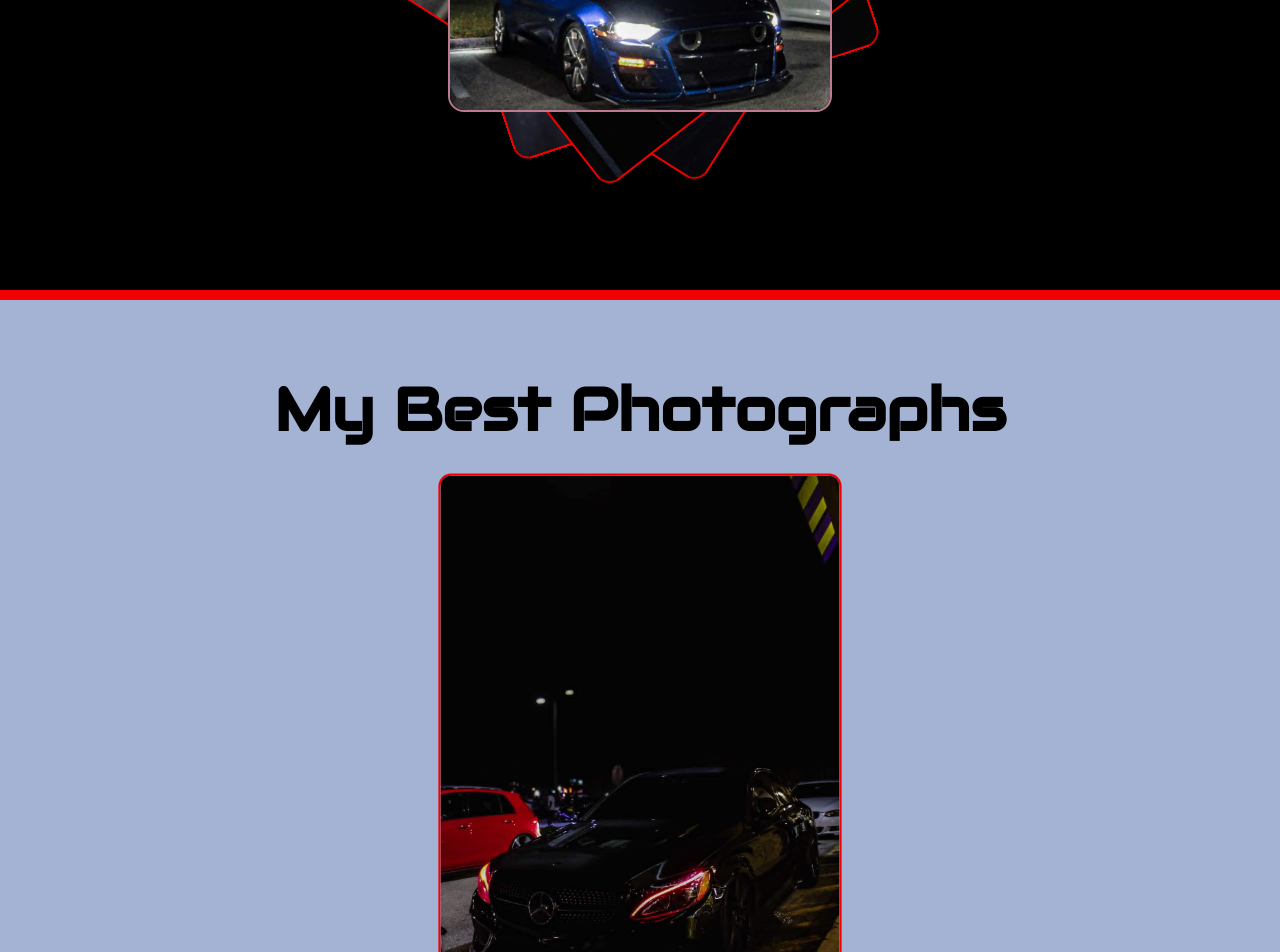
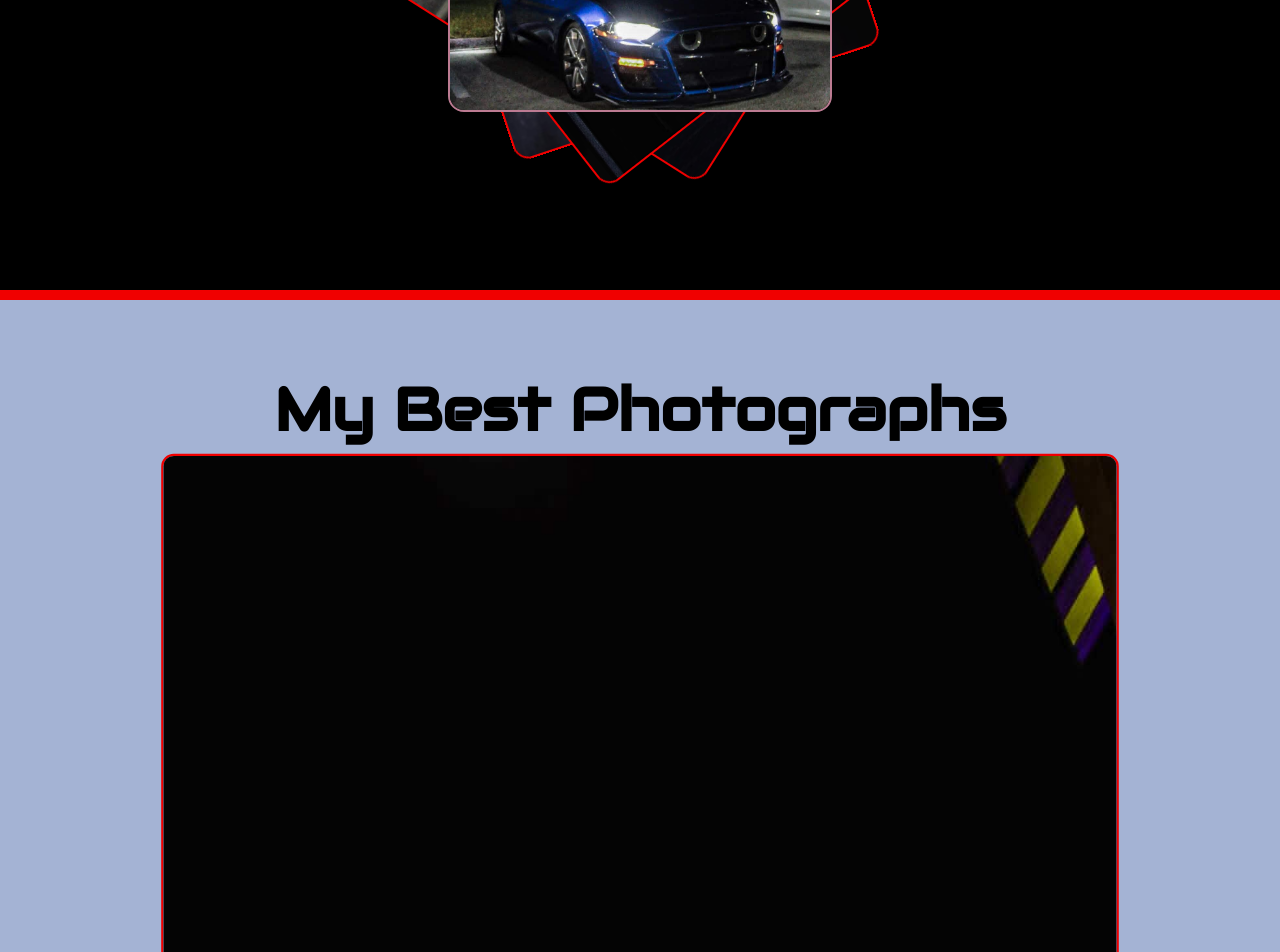
Before and after one commit to Shaedow2000/audi.project11, a website built with Vite: page index.html in a window 1280 px wide. Shown: the part 1312-2264 px from the top of the page. Built offline with nearby package versions, Linux system fonts and the light colour scheme.

Commit message:
Change the width of the images in the photographs section.

```diff
--- a/src/style.css
+++ b/src/style.css
@@ -34,7 +34,7 @@
 }
 
 #photographs img {
-  @apply rounded-xl aspect-2/3 border-2 border-uniform-red object-cover w-96 transition ease-in-out duration-500 snap-center;
+  @apply rounded-xl aspect-2/3 border-2 border-uniform-red object-cover w-[95%] transition ease-in-out duration-500 snap-center;
 }
 
 #ig-svg {
```
